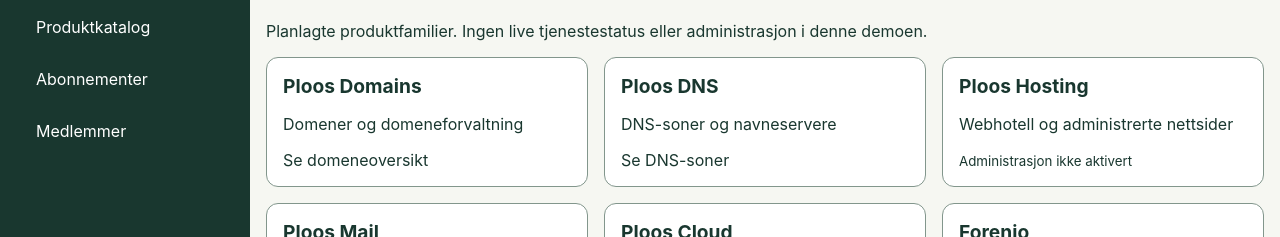
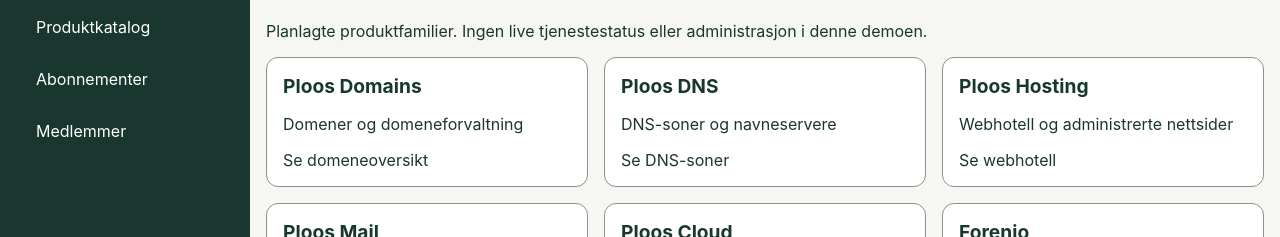
Before and after one commit to Ploos-AS/Ploos-Portal, a SvelteKit app: page /preview/products in a window 1280 px wide. Shown: the part 275-512 px from the top of the page. Built offline with nearby package versions, Linux system fonts and the light colour scheme.

Commit message:
feat: link hosting preview

```diff
--- a/src/routes/preview/products/+page.svelte
+++ b/src/routes/preview/products/+page.svelte
@@ -17,7 +17,7 @@
   <p>{language === 'nb' ? 'Planlagte produktfamilier. Ingen live tjenestestatus eller administrasjon i denne demoen.' : 'Planned product families. No live service status or management in this demo.'}</p>
   <div class="grid">
     {#each products as product (product.name)}
-      <article><h2>{product.name}</h2><p>{product[language]}</p>{#if product.name === 'Ploos Domains'}<a href="/preview/products/domains">{language === 'nb' ? 'Se domeneoversikt' : 'View domain portfolio'}</a>{:else if product.name === 'Ploos DNS'}<a href="/preview/products/dns">{language === 'nb' ? 'Se DNS-soner' : 'View DNS zones'}</a>{:else}<small>{language === 'nb' ? 'Administrasjon ikke aktivert' : 'Management not enabled'}</small>{/if}</article>
+      <article><h2>{product.name}</h2><p>{product[language]}</p>{#if product.name === 'Ploos Domains'}<a href="/preview/products/domains">{language === 'nb' ? 'Se domeneoversikt' : 'View domain portfolio'}</a>{:else if product.name === 'Ploos DNS'}<a href="/preview/products/dns">{language === 'nb' ? 'Se DNS-soner' : 'View DNS zones'}</a>{:else if product.name === 'Ploos Hosting'}<a href="/preview/products/hosting">{language === 'nb' ? 'Se webhotell' : 'View hosting accounts'}</a>{:else}<small>{language === 'nb' ? 'Administrasjon ikke aktivert' : 'Management not enabled'}</small>{/if}</article>
     {/each}
   </div>
   <p><a href="/preview/subscriptions">{language === 'nb' ? 'Se fiktive abonnementer for valgt organisasjon' : 'View fictional subscriptions for selected organization'}</a></p>
```
